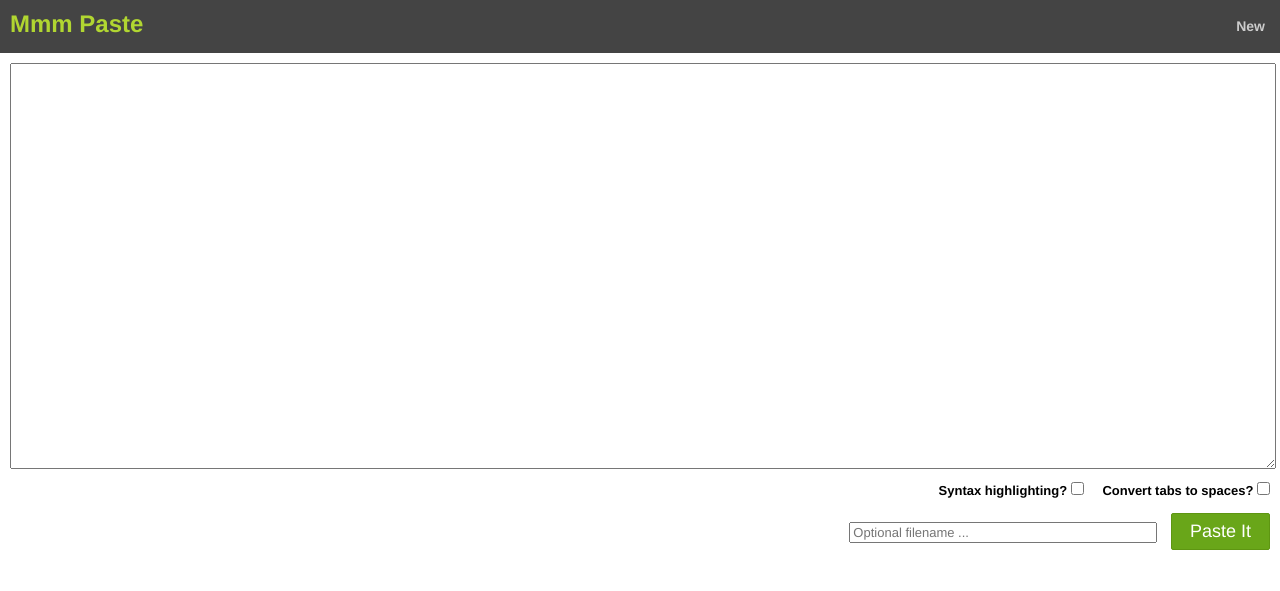
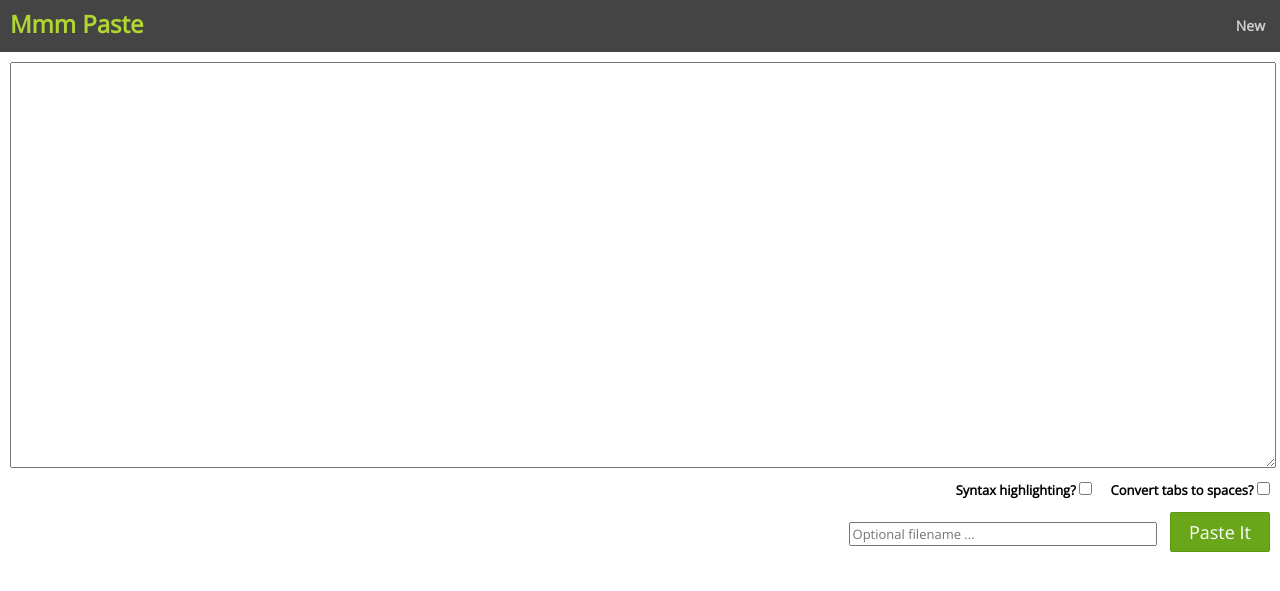
Before and after one commit to ryanc/mmmpaste, a Flask app: page /new in a window 1280 px wide. Shown: the top 591 px of the page. Run offline with Flask 2, Linux system fonts and the light colour scheme; parts of the project's set-up code (start-up, migrations or seed data) failed here and were passed over.

Commit message:
Use Open Sans.

```diff
--- a/mmmpaste/static/css/style.css
+++ b/mmmpaste/static/css/style.css
@@ -35,7 +35,7 @@
   margin-bottom: 20px;
 }
 body {
-  font-family: "Helvetica Neue", Helvetica, Arial, sans-serif;
+  font-family: "Open Sans", "Helvetica Neue", Helvetica, Arial, sans-serif;
   font-size: 13px;
   line-height: 18px;
 }
@@ -85,9 +85,6 @@ a {
 .smooth-button:active {
   background-color: #F2F2F2;
   box-shadow: 0 3px 6px rgba(0, 0, 0, 0.1) inset;
-}
-body {
-  font-family: "Helvetica Neue", Helvetica, Arial, sans-serif;
 }
 textarea {
   width: 100%;
--- a/mmmpaste/templates/layout.html
+++ b/mmmpaste/templates/layout.html
@@ -9,6 +9,7 @@
   {% block css %}
   <link type="text/css" rel="stylesheet" href="{{ url_for('static', filename = 'css/normalize.css') }}">
   <link type="text/css" rel="stylesheet" href="{{ url_for('static', filename = 'css/style.css') }}">
+  <link href='http://fonts.googleapis.com/css?family=Source+Sans+Pro|Open+Sans' rel='stylesheet' type='text/css'>
   {% endblock %}
 
   {% block javascript %}
--- a/mmmpaste/templates/paste.html
+++ b/mmmpaste/templates/paste.html
@@ -3,7 +3,6 @@
 {% block css %}
 {{ super() }}
 <link type="text/css" rel="stylesheet" href="{{ url_for('static', filename='css/themes/ir_black.css') }}" class="theme">
-<link type="text/css" rel="stylesheet" href="http://fonts.googleapis.com/css?family=Source+Code+Pro">
 {% endblock %}
 
 {% block javascript %}
```
